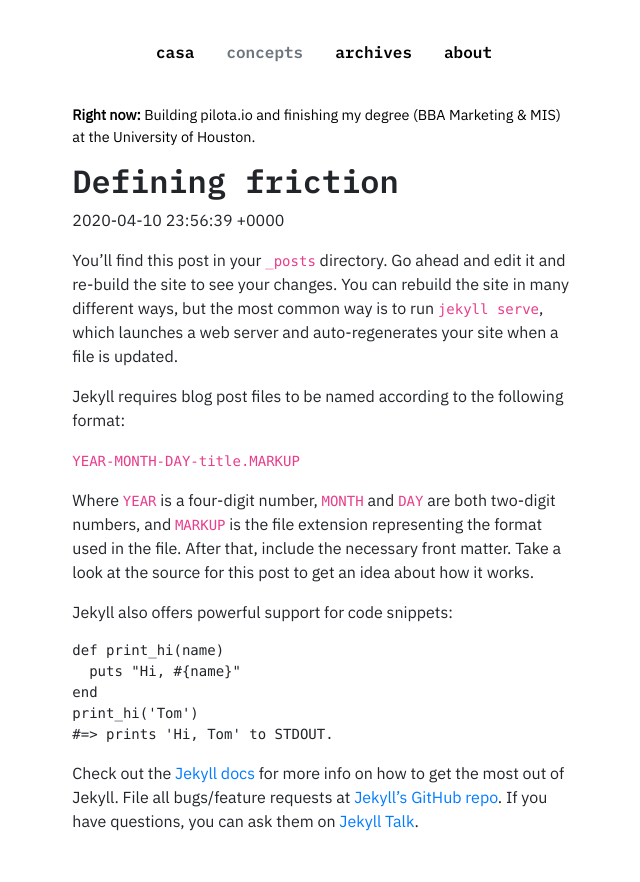
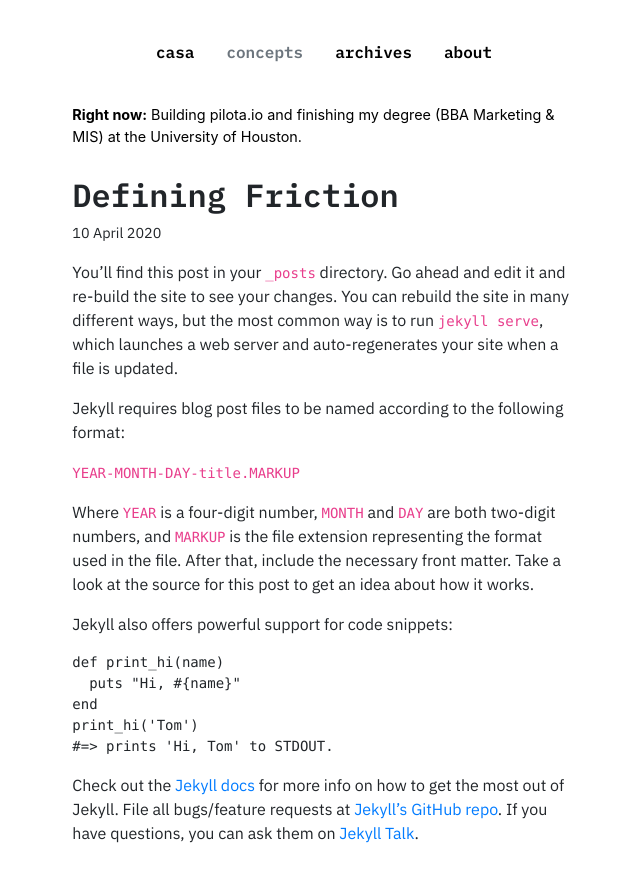
Before and after one commit to robwdudley/robwdudley.github.io, a Jekyll site: the page built from index.md, in a window 1280 px wide. Shown: the top 882 px of the page, without its empty margins (316-956 px from the left). Built offline with Jekyll 4.4.1, drawn with Linux system fonts in a browser that asks for light colours.

Commit message:
changed some files

```diff
--- a/_posts/2020-04-10-welcome-to-jekyll.markdown
+++ b/_posts/2020-04-10-welcome-to-jekyll.markdown
@@ -1,6 +1,6 @@
 ---
 layout: post
-title:  "Defining friction"
+title:  "Defining Friction"
 date:   2020-04-10 18:56:39 -0500
 categories: jekyll update
 ---
--- a/assets/css/style.css
+++ b/assets/css/style.css
@@ -34,11 +34,19 @@ h1 {
   color: red;
 }
 
-
+/***************** Home page ****************/
 
 .right-now {
   font-size: .9em;
-  padding-bottom: 1em;
+  padding-bottom: 2em;
   color: black;
-  font-family: 'IBM Plex Sans', sans-serif;
+  /**font-family: 'IBM Plex Sans', sans-serif; **/
+
 }
+
+/***************** Archives Page ********************/
+
+.archive-list li a{
+  color: black;
+  text-decoration: underline;
+}
--- a/index.md
+++ b/index.md
@@ -11,7 +11,7 @@ permalink: /
 <div>
   {% for post in site.posts limit:1 %}
     <h1>{{ post.title }}</h1>
-    <p>{{ post.date }}</p>
+    <p style="font-size: .9em;">{{ post.date | date_to_long_string }}</p>
     <div>{{ post.content }}</div>
   {% endfor %}
 </div>
```
Also changed, not shown: archives.md (added, +14 -0 lines).
